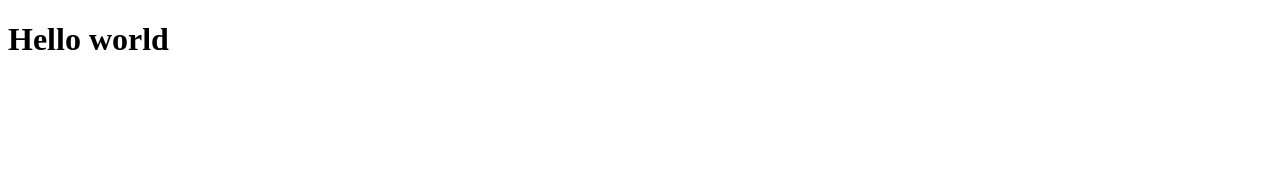
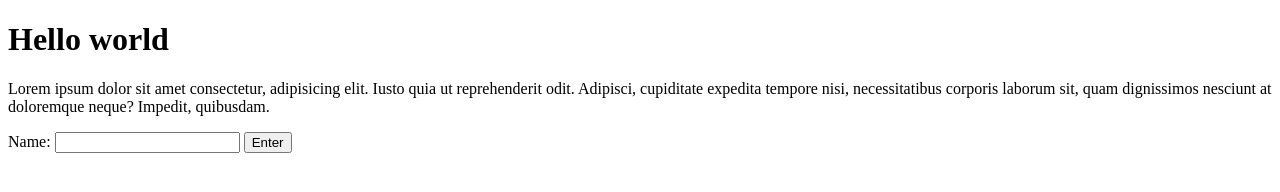
Before and after one commit to rakibb16/project_Git, a plain HTML site: page index.html in a window 1280 px wide. Drawn offline with Linux system fonts and the light colour scheme.

Commit message:
Changes made in html file

```diff
--- a/index.html
+++ b/index.html
@@ -8,5 +8,11 @@
 </head>
 <body>
     <h1>Hello world</h1>
+    <p>Lorem ipsum dolor sit amet consectetur, adipisicing elit. Iusto quia ut reprehenderit odit. Adipisci, cupiditate expedita tempore nisi, necessitatibus corporis laborum sit, quam dignissimos nesciunt at doloremque neque? Impedit, quibusdam.</p>
+    <form action="">
+        <label for="name">Name:</label>
+        <input type="text" name="" id="name">
+        <button>Enter</button>
+    </form>
 </body>
 </html>
```
